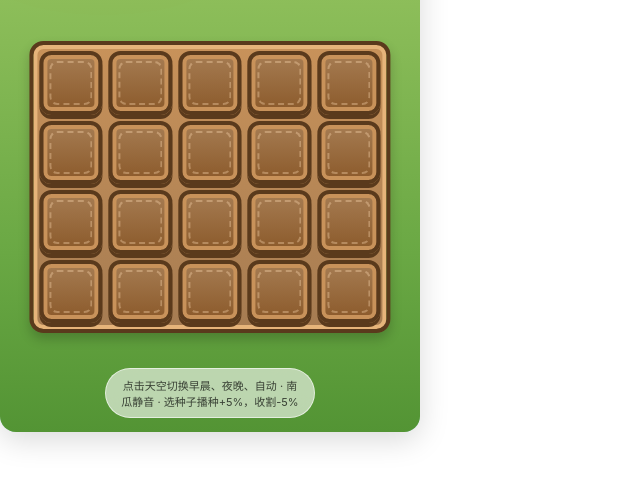
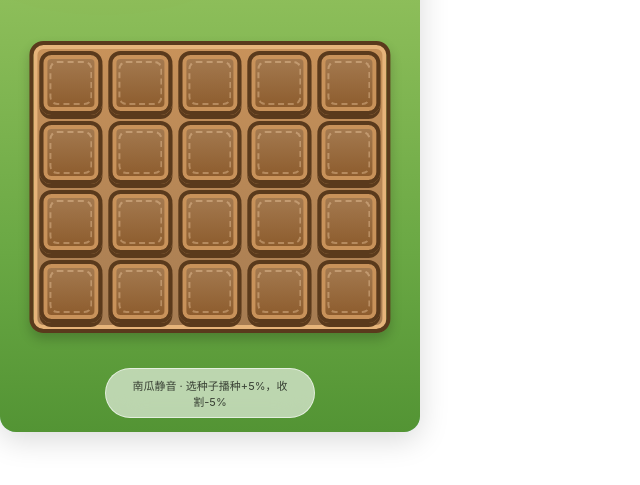
Before and after one commit to sliiu/nook, a plain HTML site: page design/farm.html in a window 1280 px wide. Shown: the part 315-800 px from the top of the page, without its empty margins (0-640 px from the left). Drawn offline with Linux system fonts and the light colour scheme.

Commit message:
fix: drop the farm tip about switching the sky
The sky no longer switches between morning, night and the clock, so the tip stops promising it.

```diff
--- a/design/farm.html
+++ b/design/farm.html
@@ -526,7 +526,7 @@
     <button class="look-badge" id="lookBadge" type="button" hidden>🌤️ 浅色</button>
 
     <div class="tip">
-点击天空切换早晨、夜晚、自动 · 南瓜静音 · 选种子播种+5%，收割-5%
+南瓜静音 · 选种子播种+5%，收割-5%
     </div>
   </div>
 
```
